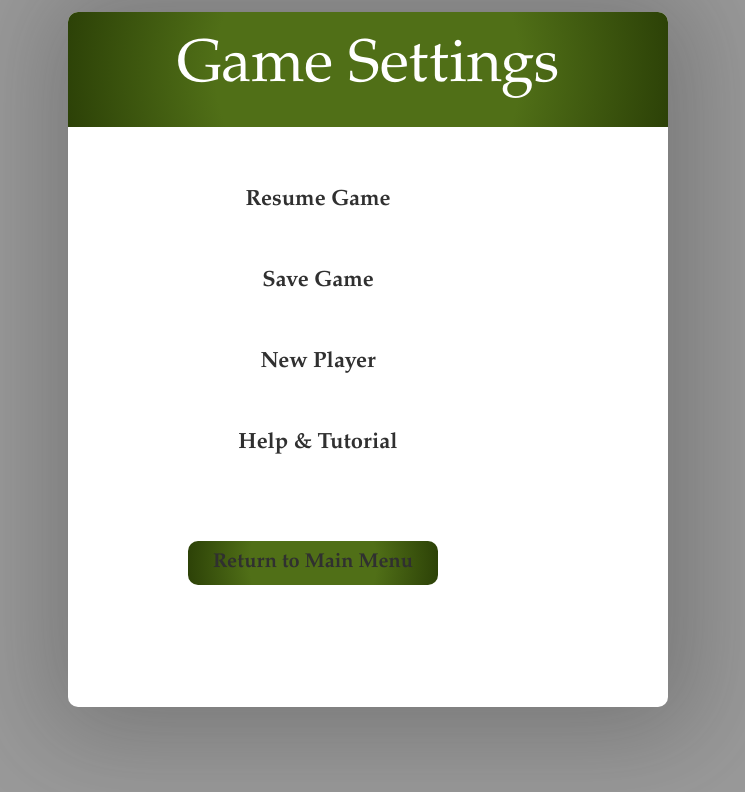
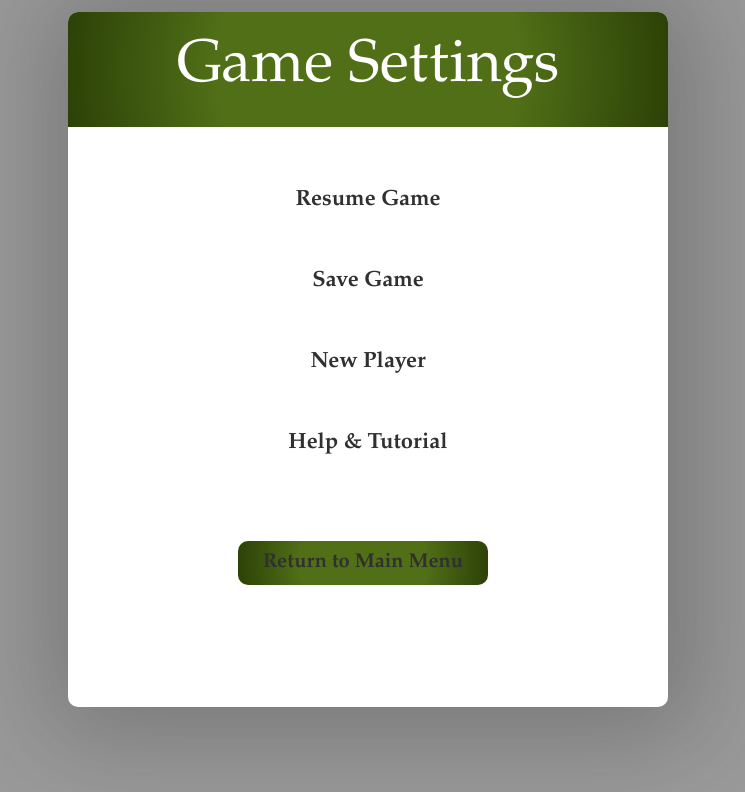
Before and after one commit to WouterOnGithub/Waystone, a React (Vite) app in the folder waystoneProject/: page /user/Game_Settings in a window 1280 px wide. Shown: the top 792 px of the page, without its empty margins (272-1017 px from the left). Built offline with nearby package versions, Linux system fonts and the light colour scheme; no server answers.

Commit message:
Fixed Game_Settings ' centering

```diff
--- a/waystoneProject/src/components/popups/Game_Settings_SAVEGAME.jsx
+++ b/waystoneProject/src/components/popups/Game_Settings_SAVEGAME.jsx
@@ -2,7 +2,7 @@ import React from "react";
 import { Link } from "react-router-dom";
 import "../../pages/pages-css/CSS.css";
 import "../../pages/pages-css/Add_View.css";
-import Required_Logo from "../assets/Required_Logo.webp";
+import Required_Logo from "../../assets/Required_Logo.webp";
 
 function Game_Settings_SAVEGAME()
 {
--- a/waystoneProject/src/pages/pages-css/Add_View.css
+++ b/waystoneProject/src/pages/pages-css/Add_View.css
@@ -222,7 +222,6 @@
 .game-settings-content /* All content underneath the green_ title */
 {
     text-align: center;
-    margin-left: -50px;
 }
 #game-settings-options button /* the buttons of the options itself */
 {
```
